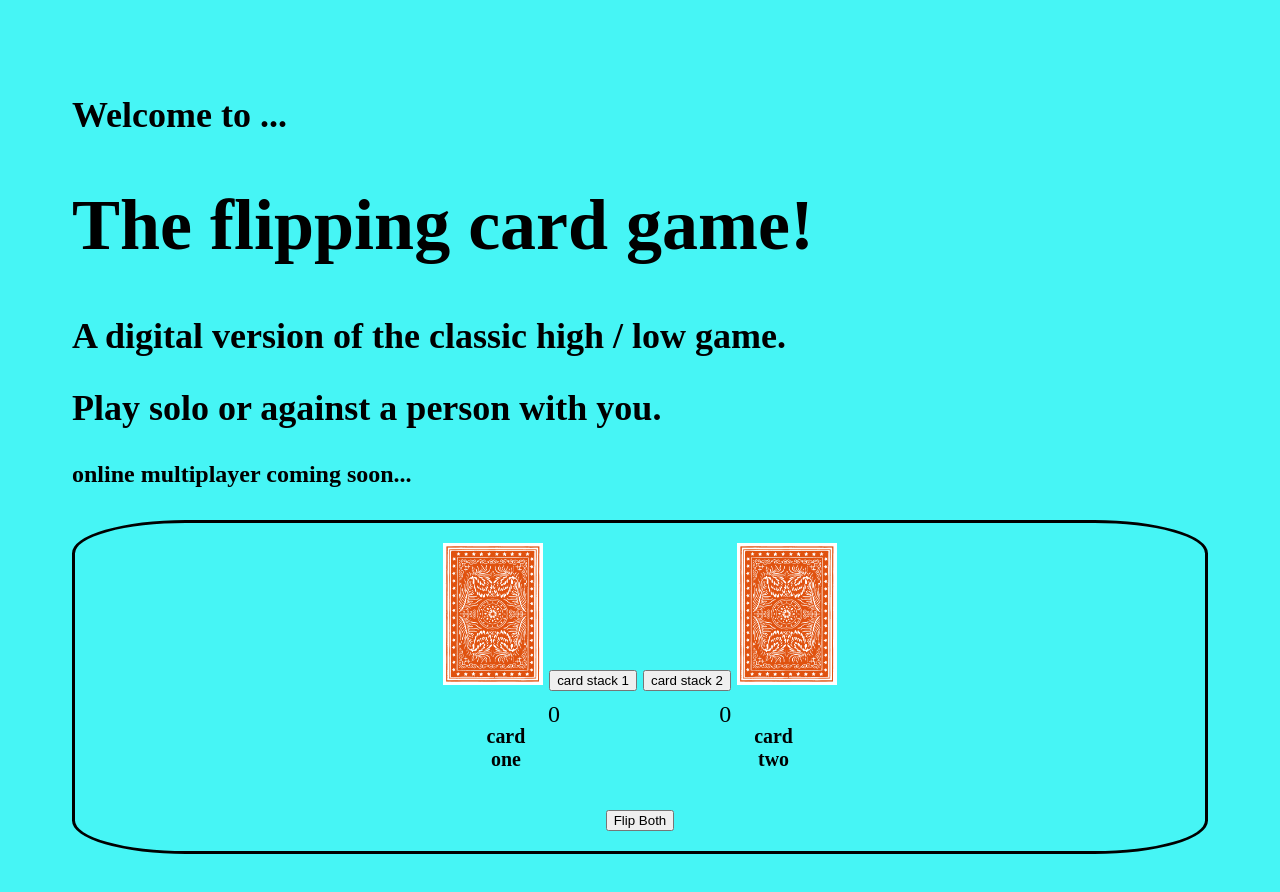
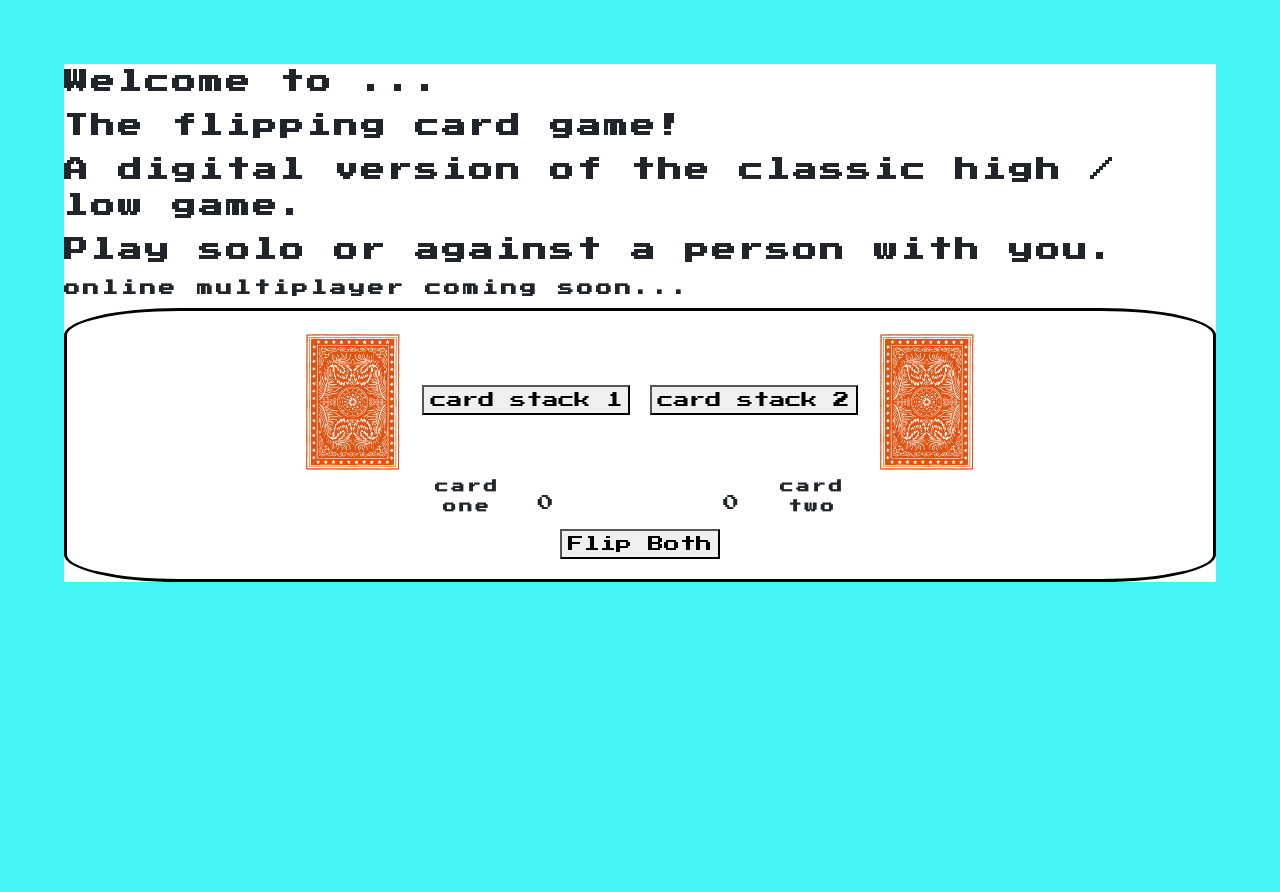
Before and after one commit to BrianLoveGa/flip, a plain HTML site: page card_flip/index.html in a window 1280 px wide. After the commit the page ends 800 px from the top, so only its background shows below. Drawn offline with nearby package versions, Linux system fonts and the light colour scheme.

Commit message:
cool font

```diff
--- a/card_flip/flavor.css
+++ b/card_flip/flavor.css
@@ -1,16 +1,17 @@
 html {
-  font-size: 1.5em;
   margin: 5%;
   background-color: rgb(70, 245, 245);
+  font-family: "Press Start 2P", Arial, Helvetica, sans-serif;
+  letter-spacing: 3px;
 }
 .big {
-  font-size: 3em;
+  font-size: 1.5em;
 }
 
 .game {
   border: 3px solid black;
   border-radius: 10%;
-  padding:20px;
+  padding: 20px;
   text-align: center;
 }
 .card_one,
--- a/card_flip/index.html
+++ b/card_flip/index.html
@@ -6,6 +6,8 @@
     <meta http-equiv="X-UA-Compatible" content="ie=edge" />
     <title>Flippin card game</title>
     <link type="text/css" rel="stylesheet" href="flavor.css" />
+    <link href="https://fonts.googleapis.com/css?family=Press+Start+2P" rel="stylesheet">
+    <link href="https://unpkg.com/nes.css/css/nes.css" rel="stylesheet" />
   </head>
   <body>
     <h2>Welcome to ...</h2>
```
